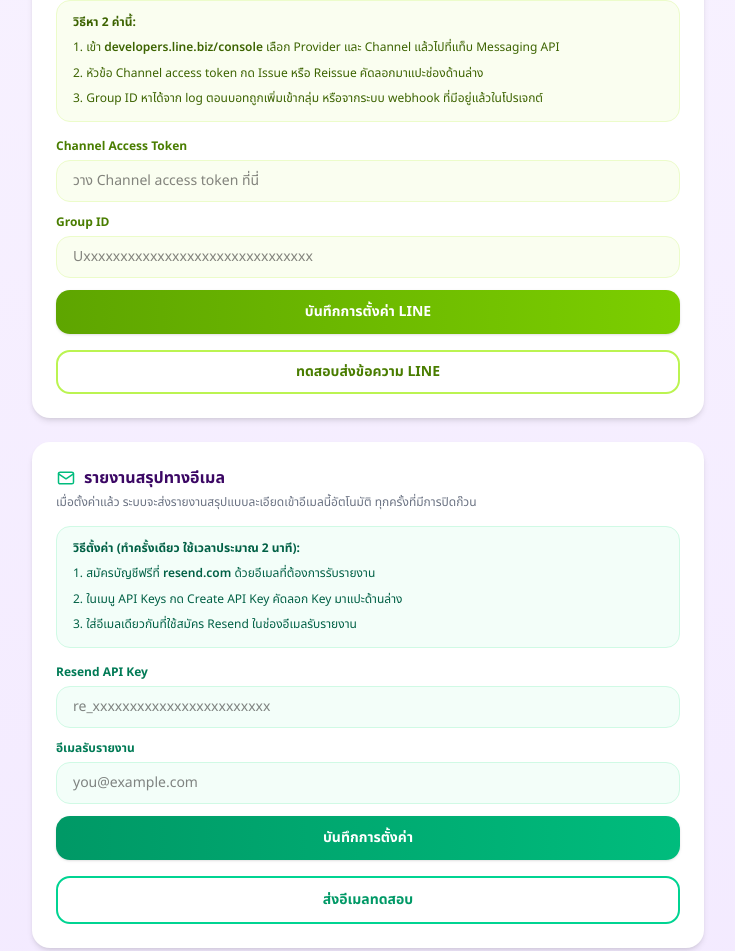
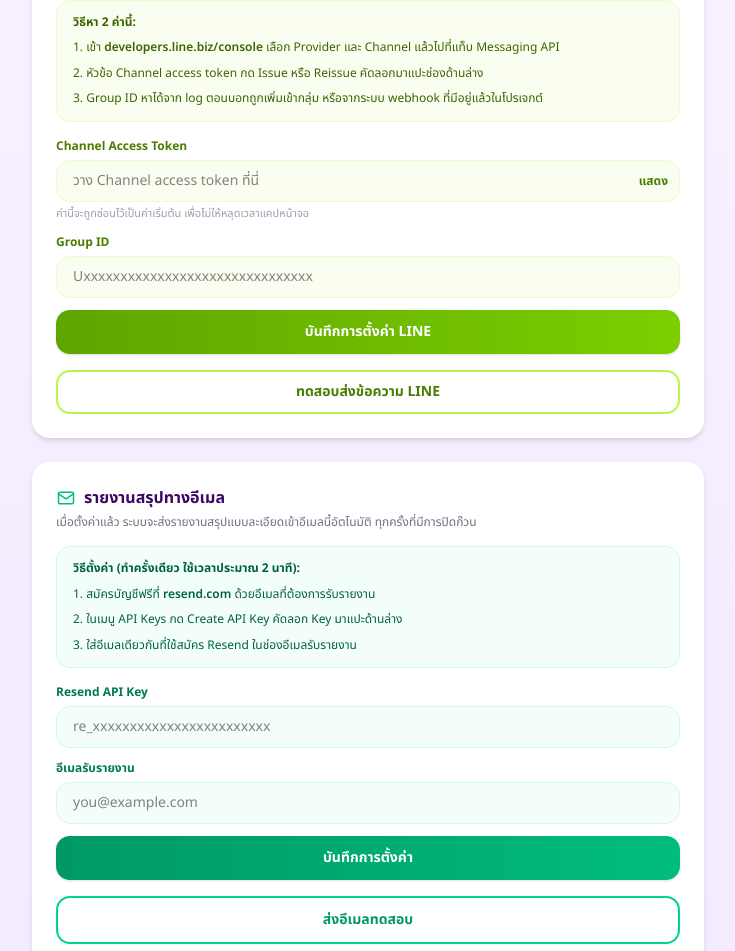
Before and after one commit to wssnuk/sierrabad, a Next.js app: page /admin/settings in a window 1280 px wide. Shown: the part 1206-2157 px from the top of the page, without its empty margins (272-1007 px from the left). Built offline with nearby package versions, Linux system fonts and the light colour scheme; no server answers; the database is empty.

Commit message:
Mask LINE token field by default

```diff
--- a/app/admin/settings/LineSettingsForm.tsx
+++ b/app/admin/settings/LineSettingsForm.tsx
@@ -12,6 +12,7 @@ export default function LineSettingsForm({
 }) {
   const [token, setToken] = useState(initialToken);
   const [groupId, setGroupId] = useState(initialGroupId);
+  const [showToken, setShowToken] = useState(false);
   const [isSaving, setIsSaving] = useState(false);
   const [saved, setSaved] = useState(false);
 
@@ -33,12 +34,26 @@ export default function LineSettingsForm({
         <label className="block text-xs font-bold text-lime-700 mb-1.5">
           Channel Access Token
         </label>
-        <input
-          value={token}
-          onChange={(e) => setToken(e.target.value)}
-          placeholder="วาง Channel access token ที่นี่"
-          className="w-full px-4 py-2.5 rounded-xl border border-lime-100 bg-lime-50/60 text-sm font-mono"
-        />
+        <div className="relative">
+          <input
+            type={showToken ? "text" : "password"}
+            value={token}
+            onChange={(e) => setToken(e.target.value)}
+            placeholder="วาง Channel access token ที่นี่"
+            className="w-full px-4 py-2.5 pr-16 rounded-xl border border-lime-100 bg-lime-50/60 text-sm font-mono"
+            autoComplete="off"
+          />
+          <button
+            type="button"
+            onClick={() => setShowToken((v) => !v)}
+            className="absolute right-3 top-1/2 -translate-y-1/2 text-xs font-bold text-lime-700 hover:text-lime-900"
+          >
+            {showToken ? "ซ่อน" : "แสดง"}
+          </button>
+        </div>
+        <p className="text-[11px] text-gray-400 mt-1">
+          ค่านี้จะถูกซ่อนไว้เป็นค่าเริ่มต้น เพื่อไม่ให้หลุดเวลาแคปหน้าจอ
+        </p>
       </div>
 
       <div>
```
Also changed, not shown: 1 other file (tests, documents, lock files or other folders).
